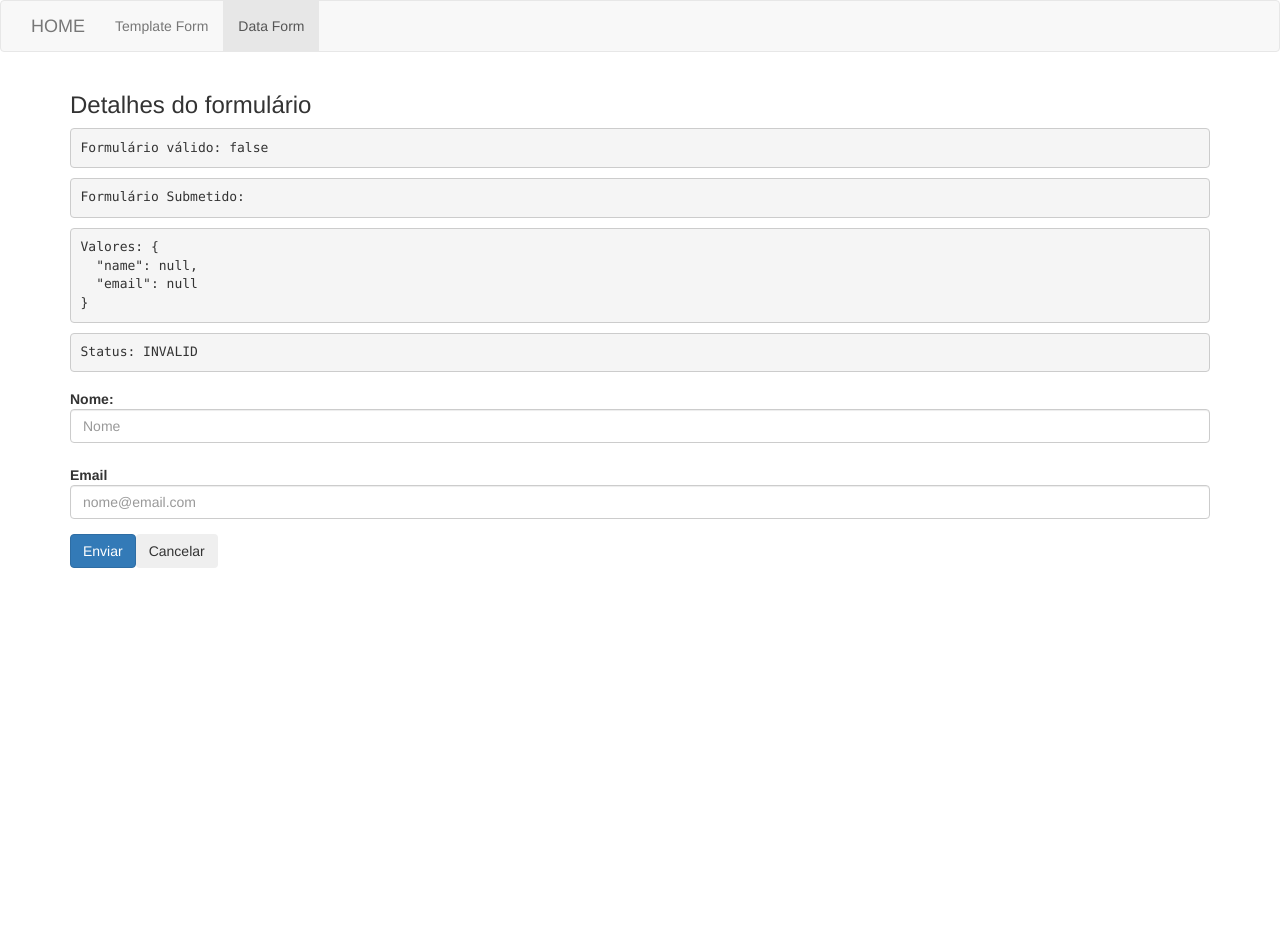
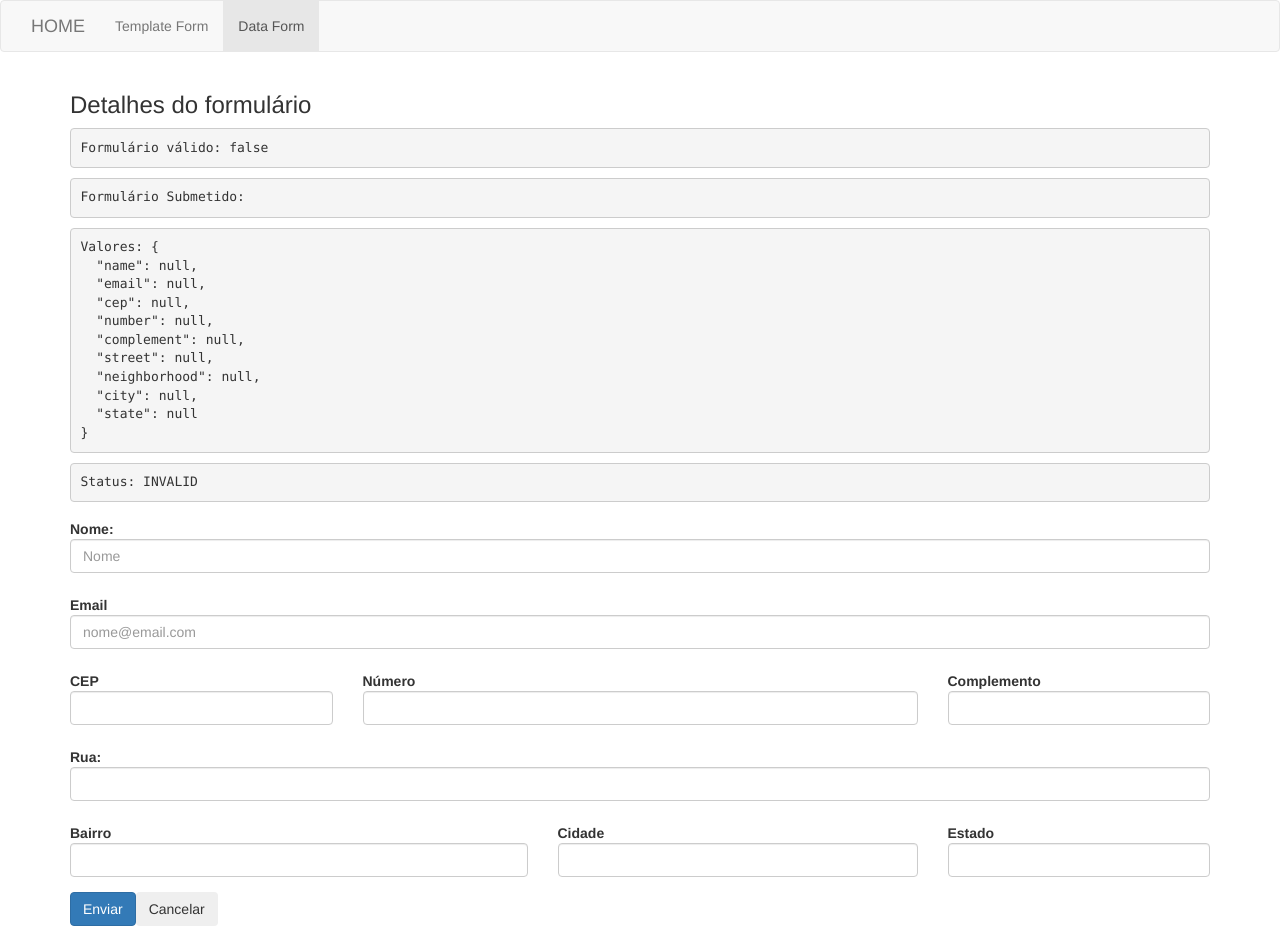
Before and after one commit to Gthalles/angular-forms, an Angular app: page /data-driven in a window 1280 px wide. Before the commit the page ends 800 px from the top, so only its background shows below. Built offline with nearby package versions, Linux system fonts and the light colour scheme.

Commit message:
Aula 96 - Dicas para converter campos de formulario do tipo template-driven para data-driven

```diff
--- a/src/app/data-driven/data-driven.component.html
+++ b/src/app/data-driven/data-driven.component.html
@@ -1,7 +1,9 @@
 <form class="form-horizontal" [formGroup]="form" (ngSubmit)="onSubmit(form)">
+  <!-- DEBUG COMPONENT -->
   <app-form-debug [form]="form"></app-form-debug>
 
   <div class="form-group" [ngClass]="applyErrorStyle('name')">
+    <!-- NAME FIELD -->
     <div class="col-sm-12">
       <label for="name" class="control-label">Nome:</label>
       <input type="text" id="name" class="form-control" placeholder="Nome" formControlName="name">
@@ -10,6 +12,7 @@
   </div>
 
   <div class="form-group" [ngClass]="applyErrorStyle('email')">
+    <!-- EMAIL FIELD -->
     <div class="col-sm-12">
       <label for="email" class="control-label">Email</label>
       <input type="text" id="email" class="form-control" placeholder="nome@email.com" formControlName="email">
@@ -19,6 +22,74 @@
     </div>
   </div>
 
+  <div>
+    <div class="form-group">
+      <!-- CEP FIELD -->
+      <div class="col-md-3" [ngClass]="applyErrorStyle('cep')">
+        <label for="cep" class="control-label">CEP</label>
+        <input type="text" class="form-control" id="cep" formControlName="cep">
+
+        <app-input-control-errors [showError]="validAndTouched('cep')" errorMessage="CEP é obrigatório">
+        </app-input-control-errors>
+      </div>
+
+      <!-- NUMBER FIELD -->
+      <div class="col-md-6" [ngClass]="applyErrorStyle('number')">
+        <label for="number" class="control-label">Número</label>
+        <input type="text" class="form-control" id="number" formControlName="number">
+
+        <app-input-control-errors [showError]="validAndTouched('number')" errorMessage="Número é obrigatório!">
+        </app-input-control-errors>
+      </div>
+
+      <!-- COMPLEMENT FIELD -->
+      <div class="col-md-3">
+        <label for="complement" class="control-label">Complemento</label>
+        <input type="text" class="form-control" id="complement" formControlName="complement">
+      </div>
+    </div>
+
+    <div class="form-group" [ngClass]="applyErrorStyle('street')">
+      <!-- STREET FIELD -->
+      <div class="col-sm-12">
+        <label for="street" class="control-label">Rua:</label>
+        <input type="text" class="form-control" id="street" formControlName="street">
+
+        <app-input-control-errors [showError]="validAndTouched('street')" errorMessage="Número é obrigatório">
+        </app-input-control-errors>
+      </div>
+    </div>
+
+    <div class="form-group">
+      <!-- NEIGHBORHOOD FIELD -->
+      <div class="col-md-5" [ngClass]="applyErrorStyle('neighborhood')">
+        <label for="neighborhood" class="control-label">Bairro</label>
+        <input type="text" class="form-control" id="neighborhood" formControlName="neighborhood">
+
+        <app-input-control-errors [showError]="validAndTouched('neighborhood')" errorMessage="Bairro é obrigatório!">
+        </app-input-control-errors>
+      </div>
+
+      <!-- CITY FIELD -->
+      <div class="col-md-4" [ngClass]="applyErrorStyle('city')">
+        <label for="city" class="control-label">Cidade</label>
+        <input type="text" class="form-control" id="city" formControlName="city">
+
+        <app-input-control-errors [showError]="validAndTouched('city')" errorMessage="Cidade é obrigatória!">
+        </app-input-control-errors>
+      </div>
+
+      <!-- STATE FIELD -->
+      <div class="col-md-3" [ngClass]="applyErrorStyle('state')">
+        <label for="state" class="control-label">Estado</label>
+        <input type="text" class="form-control" id="state" formControlName="state">
+
+        <app-input-control-errors [showError]="validAndTouched('state')" errorMessage="Estado é obrigatório!!">
+        </app-input-control-errors>
+      </div>
+    </div>
+  </div>
+
   <button type="submit" class="btn btn-primary">Enviar</button>
   <button type="reset" (click)="reset()" class="btn">Cancelar</button>
 </form>
--- a/src/app/data-driven/data-driven.component.ts
+++ b/src/app/data-driven/data-driven.component.ts
@@ -1,6 +1,6 @@
 import { HttpClient } from '@angular/common/http';
 import { Component, OnInit } from '@angular/core';
-import { FormGroup, FormBuilder, FormControl, Validators } from '@angular/forms';
+import { FormGroup, FormBuilder, FormControl, Validators, PatternValidator } from '@angular/forms';
 
 @Component({
   selector: 'app-data-driven',
@@ -55,7 +55,14 @@ export class DataDrivenComponent implements OnInit {
     */
     this.form = this.formBuilder.group({
       name: [null, [Validators.required, Validators.minLength(3), Validators.maxLength(25)]],
-      email: [null, [Validators.required, Validators.pattern("[a-z0-9!#$%&'*+/=?^_`{|}~-]+(?:\.[a-z0-9!#$%&'*+/=?^_`{|}~-]+)*@(?:[a-z0-9](?:[a-z0-9-]*[a-z0-9])?\.)+[a-z0-9](?:[a-z0-9-]*[a-z0-9])?")]]
+      email: [null, [Validators.required, Validators.pattern("[a-z0-9!#$%&'*+/=?^_`{|}~-]+(?:\.[a-z0-9!#$%&'*+/=?^_`{|}~-]+)*@(?:[a-z0-9](?:[a-z0-9-]*[a-z0-9])?\.)+[a-z0-9](?:[a-z0-9-]*[a-z0-9])?")]],
+      cep: [null, [Validators.required]],
+      number: [null, [Validators.required]],
+      complement: [null],
+      street: [null, [Validators.required]],
+      neighborhood: [null, Validators.required],
+      city: [null, [Validators.required]],
+      state: [null, [Validators.required]]
     });
   }
 
```
